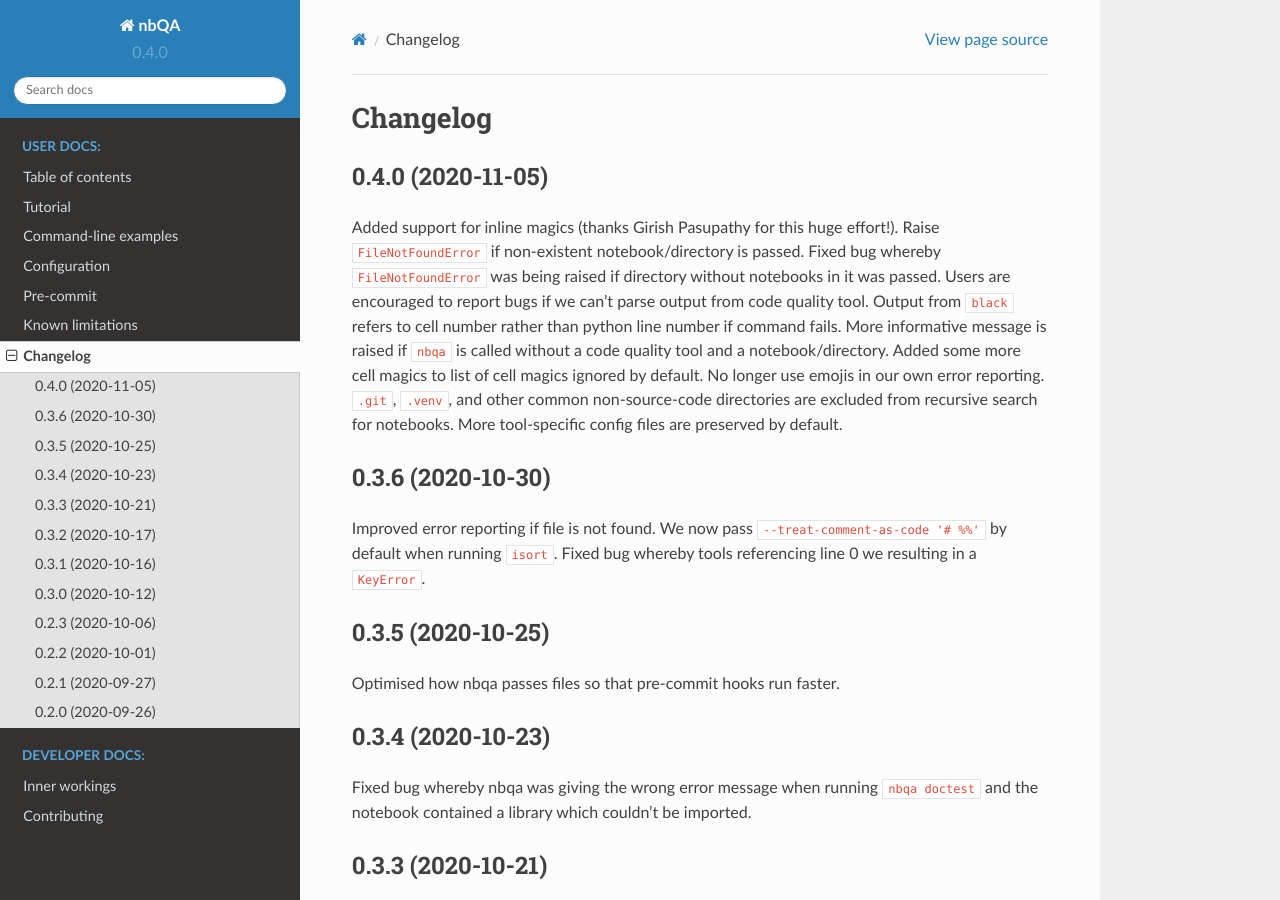
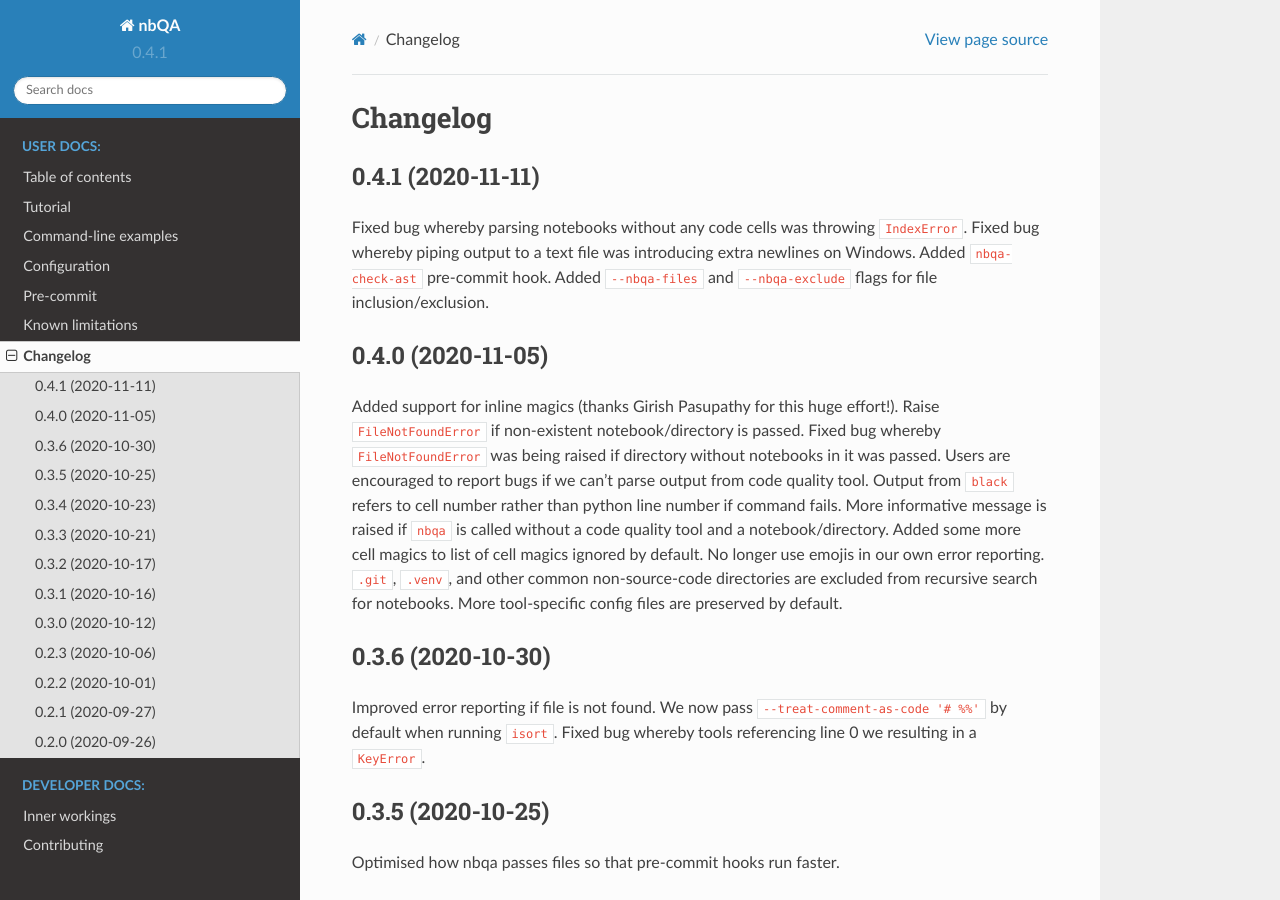
Before and after one commit to nbQA-dev/nbQA, a Sphinx documentation site: the page built from docs/history.rst, in a window 1280 px wide and 900 px high. Built offline with Sphinx 7.4.7 and the Read the Docs theme 2.0.0, drawn with Linux system fonts in a browser that asks for light colours.

Commit message:
v0.4.1 (#448)

```diff
--- a/docs/history.rst
+++ b/docs/history.rst
@@ -1,6 +1,14 @@
 =========
 Changelog
 =========
+
+0.4.1 (2020-11-11)
+------------------
+
+Fixed bug whereby parsing notebooks without any code cells was throwing ``IndexError``.
+Fixed bug whereby piping output to a text file was introducing extra newlines on Windows.
+Added ``nbqa-check-ast`` pre-commit hook.
+Added ``--nbqa-files`` and ``--nbqa-exclude`` flags for file inclusion/exclusion.
 
 0.4.0 (2020-11-05)
 ------------------
--- a/docs/pre-commit.rst
+++ b/docs/pre-commit.rst
@@ -11,7 +11,7 @@
 
     repos:
     - repo: https://github.com/nbQA-dev/nbQA
-      rev: 0.4.0
+      rev: 0.4.1
       hooks:
        - id: nbqa-black
          additional_dependencies: [black==20.8b1]
@@ -31,7 +31,7 @@
 If you have your own custom tool (e.g. ``customtool``) for which we currently don't have a built-in hook, you can define your own one with: ::
 
     - repo: https://github.com/nbQA-dev/nbQA
-      rev: 0.4.0
+      rev: 0.4.1
       hooks:
         - id: nbqa
           args: [customtool]
--- a/nbqa/__init__.py
+++ b/nbqa/__init__.py
@@ -1,3 +1,3 @@
 """Attributes used by docs / packaging."""
 
-__version__ = "0.4.0"
+__version__ = "0.4.1"
```
Also changed, not shown: README.md (+1 -1 lines).
